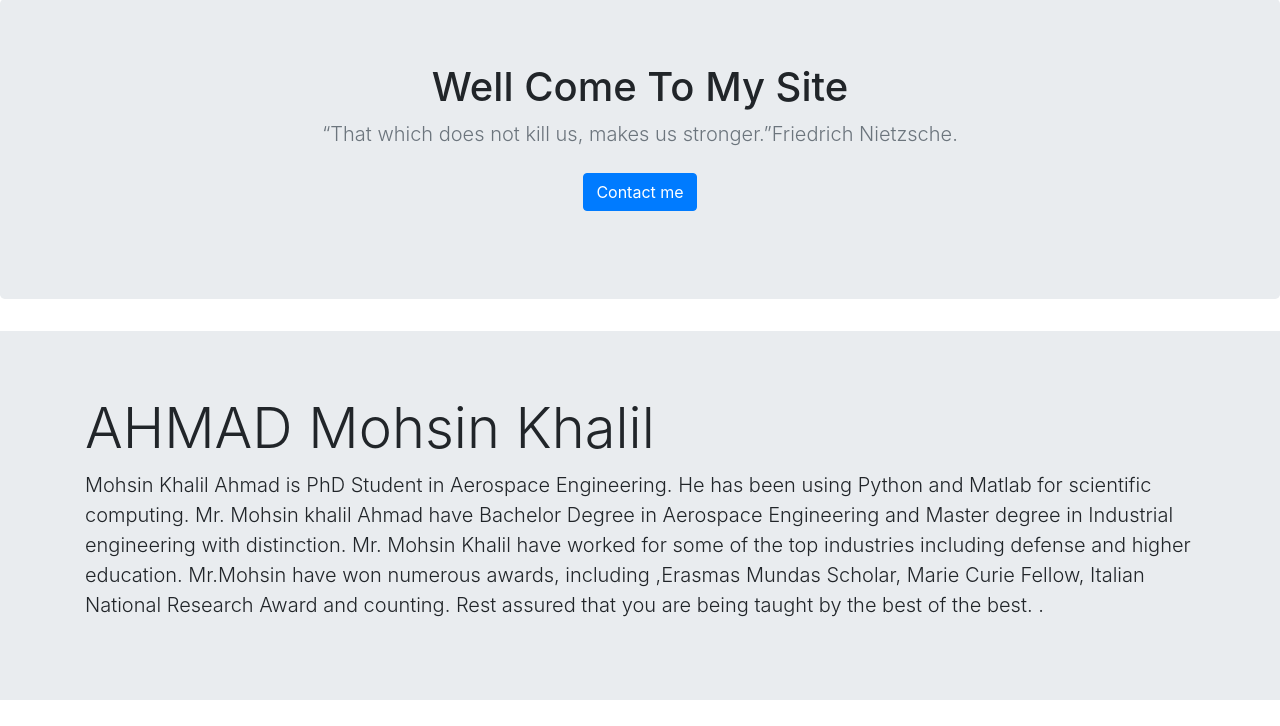
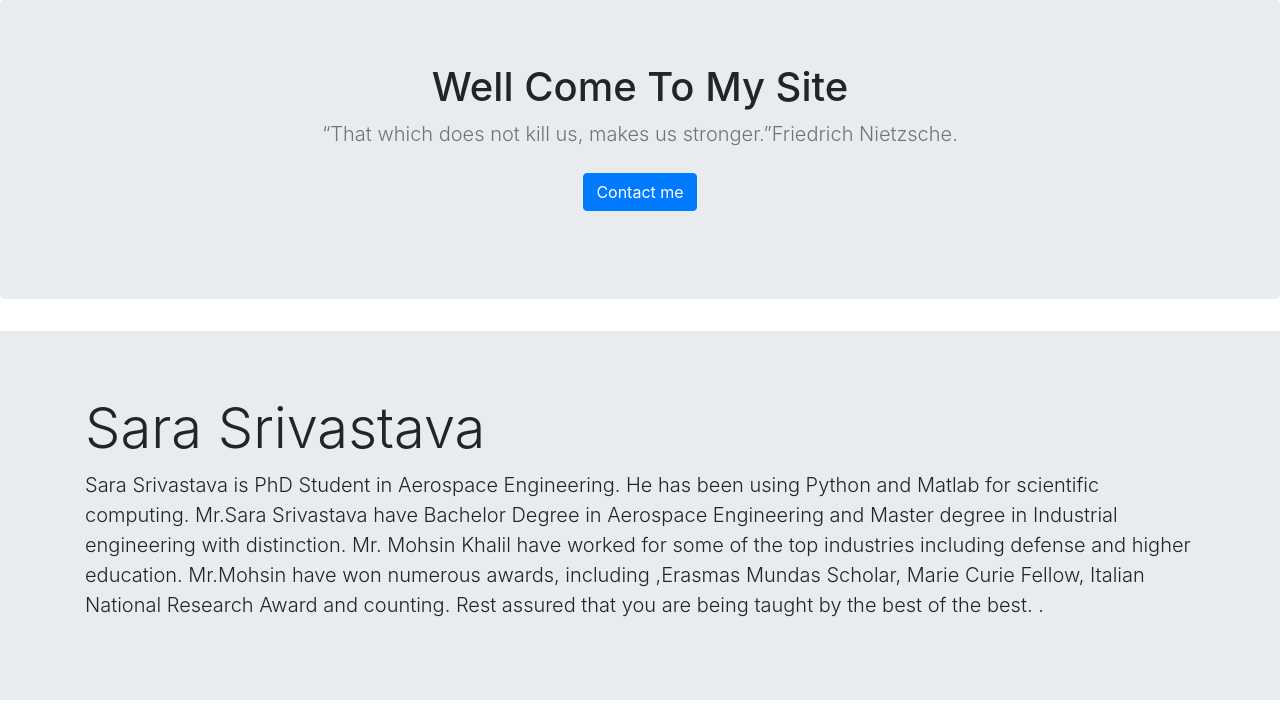
Before and after one commit to riteshprk/sarablogging, a Django app: page / in a window 1280 px wide. Shown: the part 107-833 px from the top of the page. Run offline with Django 3.2, Linux system fonts and the light colour scheme; some libraries are stand-ins or nearby versions.

Commit message:
user added

```diff
--- a/blog/templates/blog/home.html
+++ b/blog/templates/blog/home.html
@@ -61,11 +61,11 @@
 
     <div class="jumbotron jumbotron-fluid">
         <div class="container">
-            <h1 class="display-4">AHMAD Mohsin Khalil</h1>
+            <h1 class="display-4">Sara Srivastava</h1>
             <p class="lead">
-                Mohsin Khalil Ahmad is PhD Student in Aerospace Engineering. He has been using Python and Matlab for
+               Sara Srivastava is PhD Student in Aerospace Engineering. He has been using Python and Matlab for
                 scientific computing.
-                Mr. Mohsin khalil Ahmad have Bachelor Degree in Aerospace Engineering and Master degree in Industrial
+                Mr.Sara Srivastava have Bachelor Degree in Aerospace Engineering and Master degree in Industrial
                 engineering with distinction.
                 Mr. Mohsin Khalil have worked for some of the top industries including defense and higher education.
                 Mr.Mohsin have won numerous awards, including ,Erasmas Mundas Scholar, Marie Curie Fellow, Italian
```
